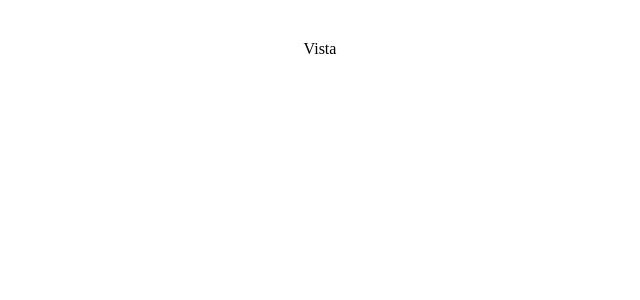
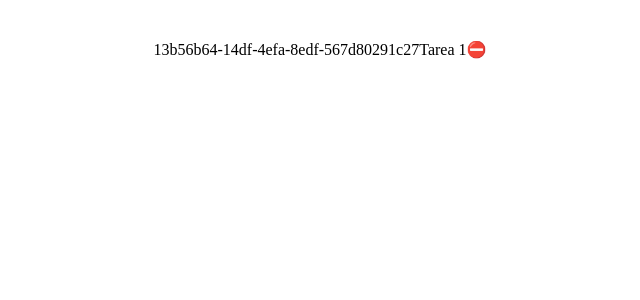
Before and after one commit to jose55440/lista-tareas-1.0, a React (Vite) app: page / in a window 1280 px wide. Shown: the top 300 px of the page, without its empty margins (320-960 px from the left). Built offline with nearby package versions, Linux system fonts and the light colour scheme.

Commit message:
Relleno de tarea, cambio de view

```diff
--- a/src/Rutas.jsx
+++ b/src/Rutas.jsx
@@ -1,12 +1,19 @@
-import React from 'react';
+import React, { useEffect } from 'react';
 import { BrowserRouter as Router, Routes, Route } from 'react-router-dom';
 import {View} from './components/View';
 import {Create} from './components/Create';
 import {EditTask} from './components/EditTask';
+import { useTaskList } from './hooks/useTaskList';
 
+ // Esto asegura que el efecto se ejecute cada vez que la lista de tareas cambie
 export const Rutas = () => {
+  const { tasks } = useTaskList();
+  useEffect(() => {
+    console.log(tasks); // Aquí puedes realizar cualquier acción que necesites con la lista de tareas
+  }, [tasks]);
   return (
     <Router>
+
       <Routes>
         <Route path="/" element={<View/>} />
         <Route path="/create" element={<Create />} />
--- a/src/components/Task.jsx
+++ b/src/components/Task.jsx
@@ -1,7 +1,11 @@
 import React from 'react'
 
-export const Task = () => {
+export const Task = ({id,name,completed}) => {
   return (
-    <div>Tarea</div>
+    <div>
+    {id}
+    {name}
+    {completed? '✔️':'⛔'}
+    </div>
   )
 }
--- a/src/components/View.jsx
+++ b/src/components/View.jsx
@@ -1,7 +1,14 @@
 import React from 'react'
-import { useParams } from 'react-router-dom';
+import { useTaskList } from '../hooks/useTaskList';
+import { Task } from './Task';
+
+
 export const View = () => {
+  const { tasks } = useTaskList();
+  console.log(tasks)
   return (
-    <div>Vista</div>
+    tasks.map((task)=>{
+      return <Task key={task.id} id={task.id} name={task.name} completed={task.completed} />
+    })
   )
 }
--- /dev/null
+++ b/src/stylesheets/View.css
@@ -0,0 +1,3 @@
+*{
+    color: black;
+}
```
Also changed, not shown: src/stylesheets/hola.css (deleted).
